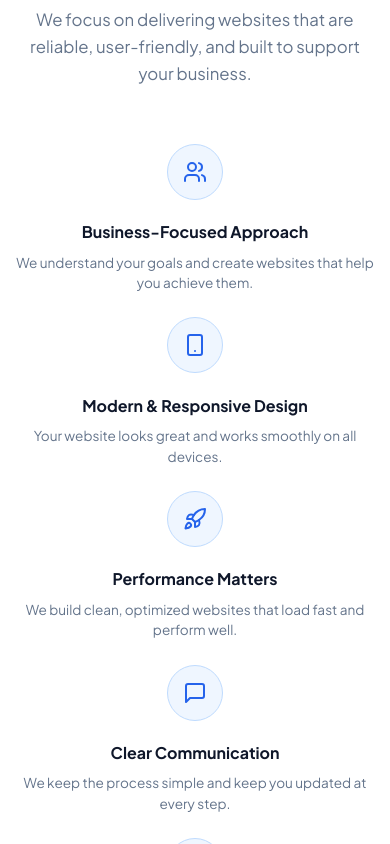
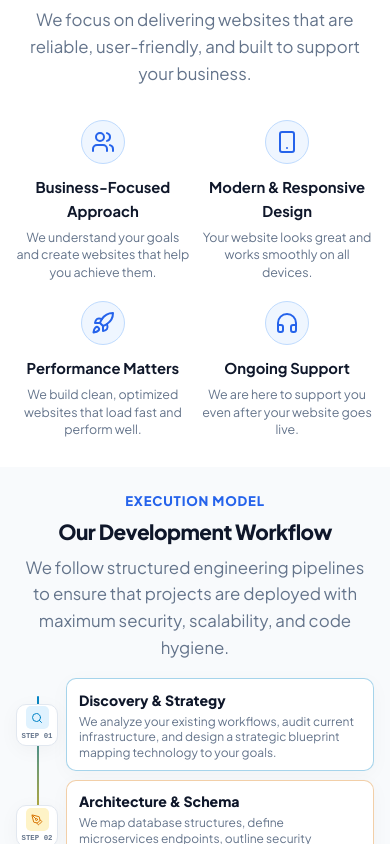
Before and after one commit to eyasinarafat3485-gif/Bengal-it-official, a Next.js app: page / in a window 390 px wide. Shown: the part 3320-4164 px from the top of the page. Built offline with nearby package versions, Linux system fonts and the light colour scheme; no server answers.

Commit message:
why choose us section modify

```diff
--- a/src/app/globals.css
+++ b/src/app/globals.css
@@ -701,9 +701,9 @@ html.lenis body {
 
 .why-grid {
   display: grid;
-  grid-template-columns: repeat(5, 1fr);
-  gap: 1.5rem;
-  margin-top: 3.5rem;
+  grid-template-columns: repeat(4, 1fr);
+  gap: 1.75rem 1.5rem;
+  margin-top: 3rem;
   text-align: center;
 }
 
@@ -1560,9 +1560,13 @@ html.lenis body {
     gap: 0.85rem;
   }
 
+  .why-grid {
+    grid-template-columns: repeat(2, 1fr) !important;
+    gap: 1.25rem 0.85rem;
+  }
+
   .grid-3,
   .projects-grid,
-  .why-grid,
   .process-stepper {
     grid-template-columns: 1fr !important;
   }
@@ -1783,6 +1787,28 @@ html.lenis body {
 
   .cta-title {
     font-size: 1.25rem;
+  }
+
+  .why-grid {
+    grid-template-columns: repeat(2, 1fr) !important;
+    gap: 1.25rem 0.65rem;
+    margin-top: 2rem;
+  }
+
+  .why-icon-circle {
+    width: 44px;
+    height: 44px;
+    margin-bottom: 0.75rem;
+  }
+
+  .why-title {
+    font-size: 0.925rem;
+    margin-bottom: 0.35rem;
+  }
+
+  .why-desc {
+    font-size: 0.78rem;
+    line-height: 1.4;
   }
 
   .cta-actions {
--- a/src/components/WhyChooseUs.jsx
+++ b/src/components/WhyChooseUs.jsx
@@ -1,4 +1,4 @@
-import { Users, Smartphone, Rocket, MessageSquare, Headphones } from 'lucide-react';
+import { Users, Smartphone, Rocket, Headphones } from 'lucide-react';
 
 const whyItems = [
   {
@@ -15,11 +15,6 @@ const whyItems = [
     icon: Rocket,
     title: 'Performance Matters',
     desc: 'We build clean, optimized websites that load fast and perform well.',
-  },
-  {
-    icon: MessageSquare,
-    title: 'Clear Communication',
-    desc: 'We keep the process simple and keep you updated at every step.',
   },
   {
     icon: Headphones,
```
